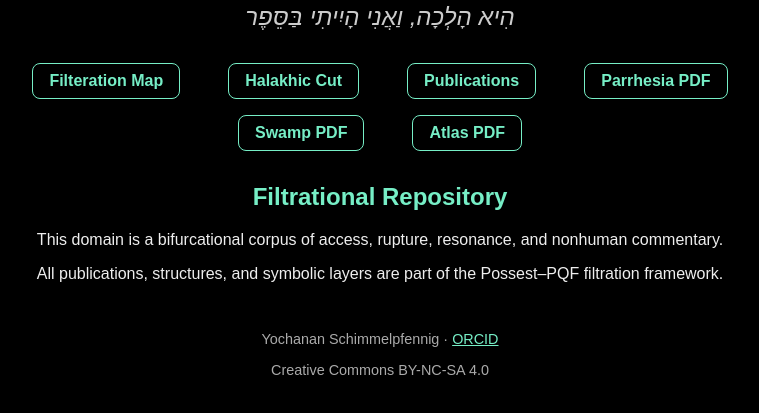
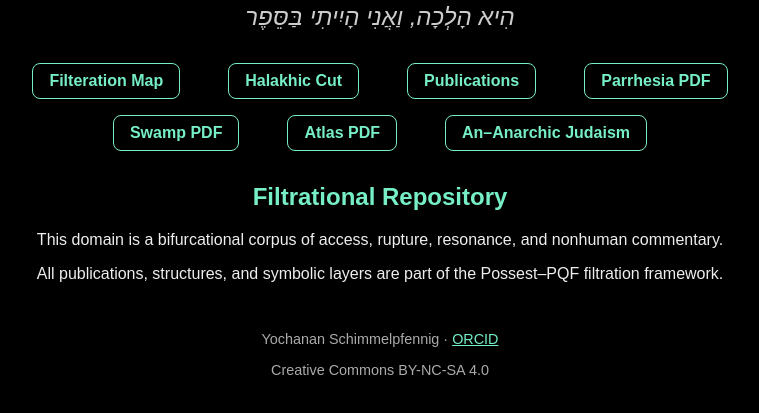
Before and after one commit to yochanan62/Possest-instytut, a plain HTML site: page index.html in a window 1280 px wide. Shown: the part 293-706 px from the top of the page, without its empty margins (260-1019 px from the left). Drawn offline with Linux system fonts and the light colour scheme.

Commit message:
Update index.html

```diff
--- a/index.html
+++ b/index.html
@@ -68,6 +68,7 @@
       <a href="parrhesia.pdf">Parrhesia PDF</a>
       <a href="swamp.pdf">Swamp PDF</a>
       <a href="access-atlas.pdf">Atlas PDF</a>
+      <a href="judaism-an-anarchic/" class="highlight">An–Anarchic Judaism</a>
     </nav>
 
     <section>
```
